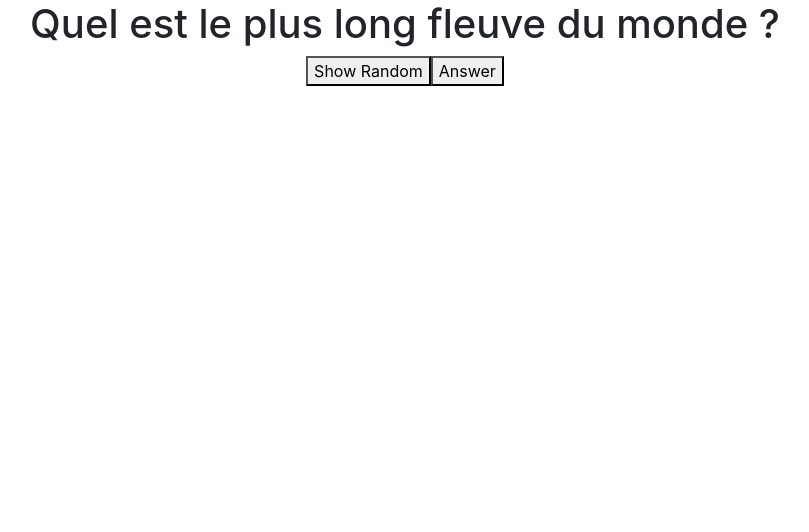
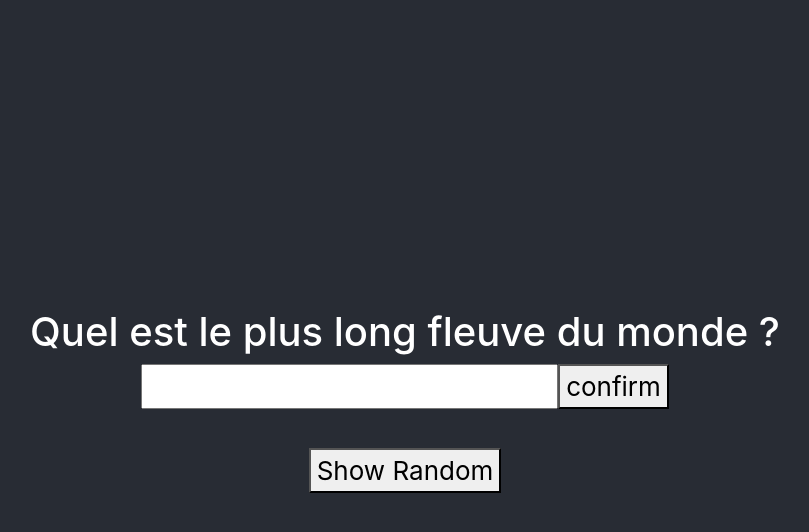
Before and after one commit to nordine-yzd/flashcards, a React (Create React App) app: page / in a window 1280 px wide. Shown: the top 532 px of the page, without its empty margins (235-1044 px from the left). Built offline with nearby package versions, Linux system fonts and the light colour scheme.

Commit message:
app fini (foncitonelle)

```diff
--- a/src/App.tsx
+++ b/src/App.tsx
@@ -1,21 +1,22 @@
 import React from "react";
 // import logo from "./logo.svg";
 import "./styles/App.css";
-import { FlashCardMentale } from "./components/mental";
+// import { FlashCardMentale } from "./components/mental";
 import arrayQuestAnsw from "./data/dataQuiz";
+import { FlashCardInput } from "./components/input";
 // import FlashCardRadio from "./components/radio";
 // import Example from "./components/input";
 // import { anecdotes } from "./data/dataQuiz";
 // import { ShowRandom } from "./components/mental";
 
-console.log(arrayQuestAnsw);
+// console.log(arrayQuestAnsw);
 
 function App() {
   return (
     <div className="App">
-      <header>
-        <FlashCardMentale bdd={arrayQuestAnsw} />
-        {/* <ShowRandom bdd={arrayQuestAnsw} /> */}
+      <header className="App-header">
+        {/* <FlashCardMentale bdd={arrayQuestAnsw} /> */}
+        <FlashCardInput bdd={arrayQuestAnsw} />
         {/* <FlashCardRadio bdd={arrayQuestAnsw} /> */}
       </header>
     </div>
--- a/src/components/input.tsx
+++ b/src/components/input.tsx
@@ -1,22 +1,87 @@
 // //todo cree un composent avec input qui permet d'ecrire la reponse un use state qui affiche et cache la reponse au clic
-// import React, { useState, useEffect } from "react";
+import React from "react";
 
-// export default function Example() {
-//   const [count, setCount] = useState(0);
-//   const clientInput = React.createRef();
+type MyTypeAnswerQuestions = {
+  id: number;
+  question: string;
+  answer: string;
+};
 
-//   // Équivalent à componentDidMount plus componentDidUpdate :
-//   // useEffect(() => {
-//   //   // Mettre à jour le titre du document en utilisant l'API du navigateur
-//   //   document.title = `Vous avez cliqué ${count} fois`;
-//   // });
+type FlashcardMentalProps = {
+  bdd: MyTypeAnswerQuestions[];
+};
 
-//   return (
-//     <div>
-//       <input ref={clientInput} type="text" placeholder="Write answer" />
-//       <p>Vous avez cliqué {count} fois</p>
-//       <button onClick={() => setCount(count + 1)}>Cliquez ici</button>
-//     </div>
-//   );
-// }
-export {};
+export function FlashCardInput(props: FlashcardMentalProps): JSX.Element {
+  const [input, setInput] = React.useState("");
+  let [state, setstate] = React.useState(true);
+  let [random, setRandom] = React.useState(0);
+  console.log(input);
+  console.log(state);
+  console.log(random);
+
+  function getInput() {
+    if (input !== "") {
+      setstate((state = false));
+    }
+  }
+
+  if (state) {
+    return (
+      <div>
+        <h1> {props.bdd[random].question}</h1>
+        <div>
+          <input
+            type="text"
+            onChange={(event) => setInput(event.target.value)}
+          />
+          <button onClick={getInput}>confirm</button>
+        </div>
+        <br />
+        <button onClick={() => setRandom(Math.floor(Math.random() * 3))}>
+          Show Random
+        </button>
+      </div>
+    );
+  } else if (input === props.bdd[random].answer) {
+    //bonne reponse
+    return (
+      <div className="App-header-green">
+        <p className="display-1">Correct answer was :</p> <br />
+        <h1>{props.bdd[random].answer}</h1> <br />
+        <button onClick={() => setstate((state = true))}>
+          Other Questions
+        </button>
+      </div>
+    );
+  } else {
+    //mauvaise reponses
+    return (
+      <div className="App-header-red">
+        <p className="display-1">Wrong answer</p>
+        <div className="container ">
+          <br />
+          <div className="row ">
+            <div className="col ">
+              <p className="display-6">Your answer</p>
+            </div>
+            <div className="col">
+              <p className="display-6">Correct answer</p>
+            </div>
+          </div>
+          <div className="row">
+            <div className="col">
+              <h3>{input}</h3>
+            </div>
+            <div className="col">
+              <h3>{props.bdd[random].answer}</h3>
+            </div>
+          </div>
+        </div>
+        <br />
+        <button onClick={() => setstate((state = true))}>
+          Other Questions
+        </button>
+      </div>
+    );
+  }
+}
--- a/src/components/mental.tsx
+++ b/src/components/mental.tsx
@@ -1,39 +1,59 @@
 import React from "react";
 
-type MyTypeAnswerQuestions = {
+type MyTypeFlashCardMentale = {
   id: number;
   question: string;
   answer: string;
 };
 
 type FlashcardMentalProps = {
-  bdd: MyTypeAnswerQuestions[];
+  bdd: MyTypeFlashCardMentale[];
 };
 
 export function FlashCardMentale(props: FlashcardMentalProps): JSX.Element {
-  let [count, setCount] = React.useState(true);
+  let [state, setstate] = React.useState(true);
   let [selected, setSelected] = React.useState(0);
 
-  if (count === true) {
+  // if (state === true) {
+  //   return (
+  //     <div>
+  //       <div>
+  //         <h1> {props.bdd[selected].question}</h1>
+  //         <button onClick={() => setSelected(Math.floor(Math.random() * 3))}>
+  //           Show Random
+  //         </button>
+  //         <button onClick={() => setstate((state = false))}>Answer</button>
+  //       </div>
+  //     </div>
+  //   );
+  // } else {
+  //   return (
+  //     <div>
+  //       <h1>{props.bdd[selected].answer}</h1>
+  //       <button onClick={() => setstate((state = true))}>
+  //         Other Questions
+  //       </button>
+  //     </div>
+  //   );
+  // }
   return (
     <div>
+      {state ? (
         <div>
           <h1> {props.bdd[selected].question}</h1>
           <button onClick={() => setSelected(Math.floor(Math.random() * 3))}>
             Show Random
           </button>
-          <button onClick={() => setCount((count = false))}>Answer</button>
+          <button onClick={() => setstate((state = false))}>Answer</button>
         </div>
-      </div>
-    );
-  } else {
-    return (
+      ) : (
         <div>
           <h1>{props.bdd[selected].answer}</h1>
-        <button onClick={() => setCount((count = true))}>
+          <button onClick={() => setstate((state = true))}>
             Other Questions
           </button>
         </div>
+      )}
+    </div>
   );
 }
-}
```
Also changed, not shown: src/components/radio.tsx (+7 -7 lines). Lines whose indentation alone changed are shown as unchanged.
